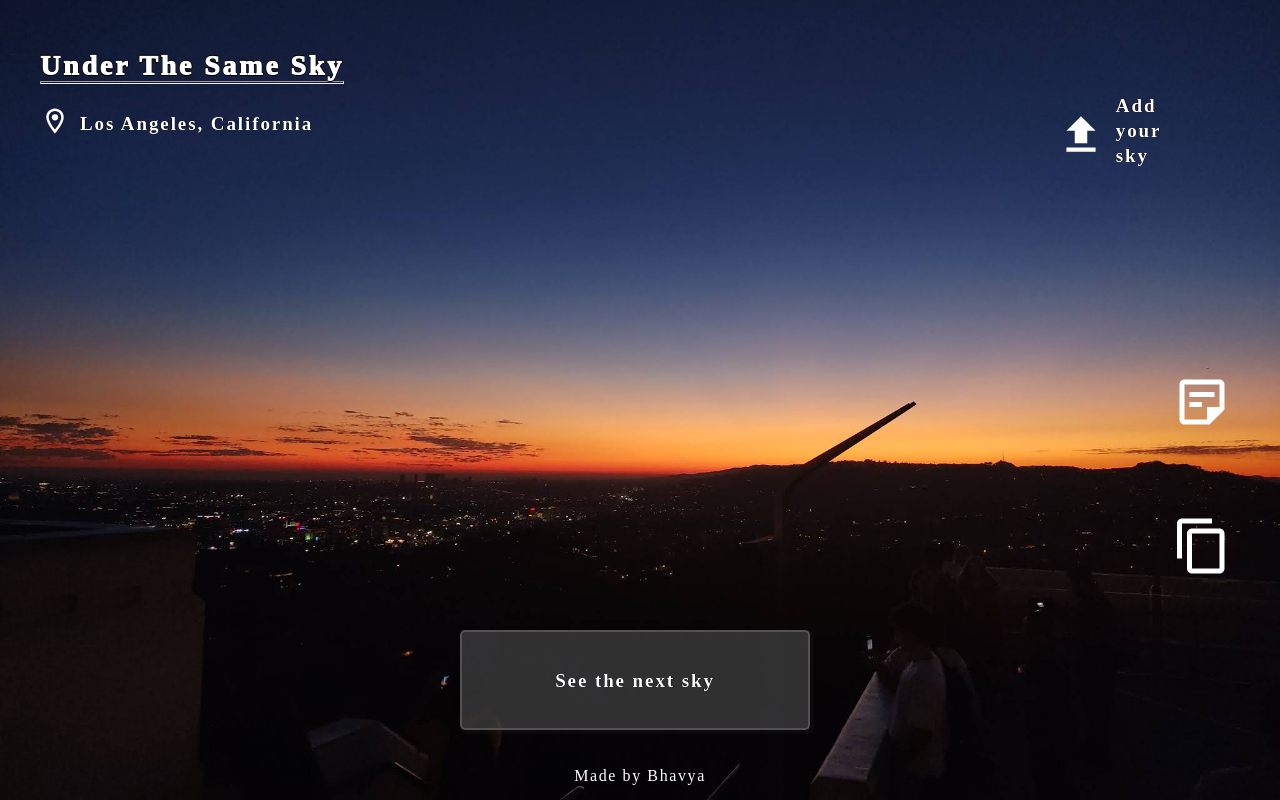
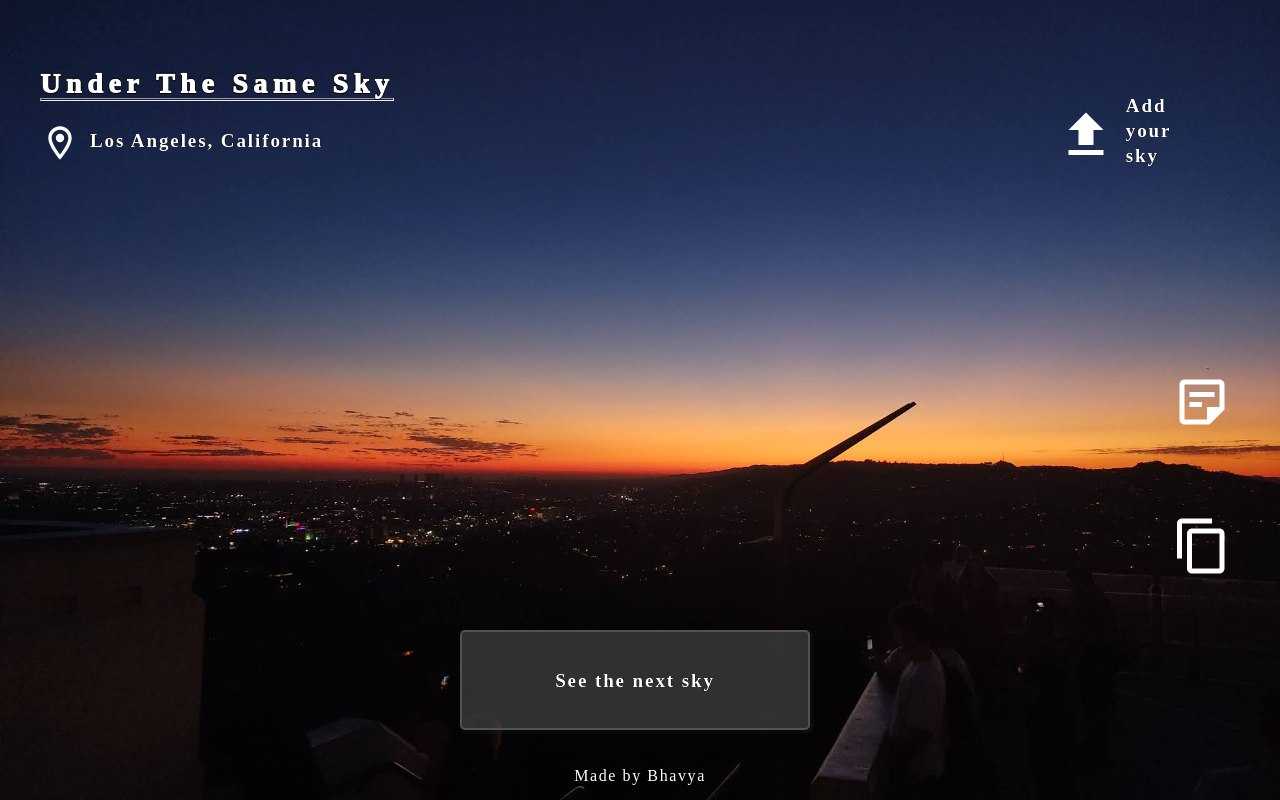
Before and after one commit to bhavjha/underthesamesky, a React (Create React App) app: page / in a window 1280 px wide. Built offline with nearby package versions, Linux system fonts and the light colour scheme; a web font is replaced by a local one.

Commit message:
text style

```diff
--- a/src/Elements.css
+++ b/src/Elements.css
@@ -8,7 +8,6 @@
     display: flex;
     align-items: flex-start;
     text-align: left;
-    width: 75%;
     flex-direction: column;
     margin-left: 40px;
     margin-right: 40px;
@@ -26,12 +25,10 @@
 .website-title {
     font-family: 'Source Serif Pro', serif;
     font-weight: 1000;
-    font-size: 36px;
-    line-height: 45px;
-    letter-spacing: 0.1em;
+    line-height: 50px;
+    letter-spacing: 0.2em;
     color: #FFFFFF;
-    text-shadow: 0px 4px 4px rgba(0, 0, 0, 0.25);
-    padding-top: 20px ;
+    padding-top: 40px ;
     font-size: calc(12px + 2vmin);
     text-shadow:
     0.02em 0 black,
--- a/src/Elements.js
+++ b/src/Elements.js
@@ -164,11 +164,11 @@ function Elements() {
       <div className='topnav'>
         <div className='title-location'>
           <div>
-          <h2 className="website-title">Under The Same Sky</h2>
+          <h1 className="website-title">Under The Same Sky</h1>
           <hr/>
           </div>
           <div className='location'>
-            <IconContext.Provider value={{ style: {fontSize: '30px', color: "rgb(255,255,255)", outline: "black"}}}>
+            <IconContext.Provider value={{ style: {fontSize: '40px', color: "rgb(255,255,255)", outline: "black"}}}>
             <div id='location-icon'>
                 <MdOutlineLocationOn />
             </div>
--- a/src/UploadImage.js
+++ b/src/UploadImage.js
@@ -126,7 +126,7 @@ function UploadImage() {
       <>
       <div className="upload-image-modal">
         <div className='add-your-sky' onClick={() => setShow(true)}>
-            <IconContext.Provider value={{ style: {fontSize: '50px', color: "rgb(255,255,255)"}}}>
+            <IconContext.Provider value={{ style: {fontSize: '60px', color: "rgb(255,255,255)"}}}>
             <div id='upload-icon'>
                 <MdFileUpload />
             </div>
```
